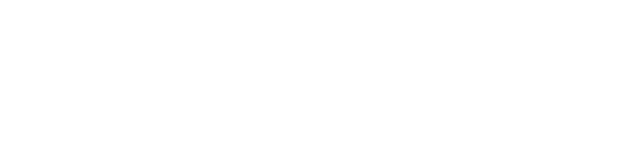
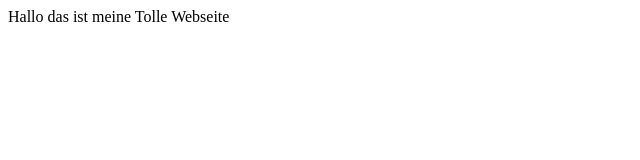
Before and after one commit to kaigoe/MyFirstPortfolio, a plain HTML site: page index.html in a window 1280 px wide. Shown: the whole page, without its empty margins (0-640 px from the left). Drawn offline with Linux system fonts and the light colour scheme.

Commit message:
added Text to page

```diff
--- a/index.html
+++ b/index.html
@@ -7,7 +7,7 @@
 </head>
 
 <body>
-
+Hallo das ist meine Tolle Webseite
 </body>
 
 <footer>
```
